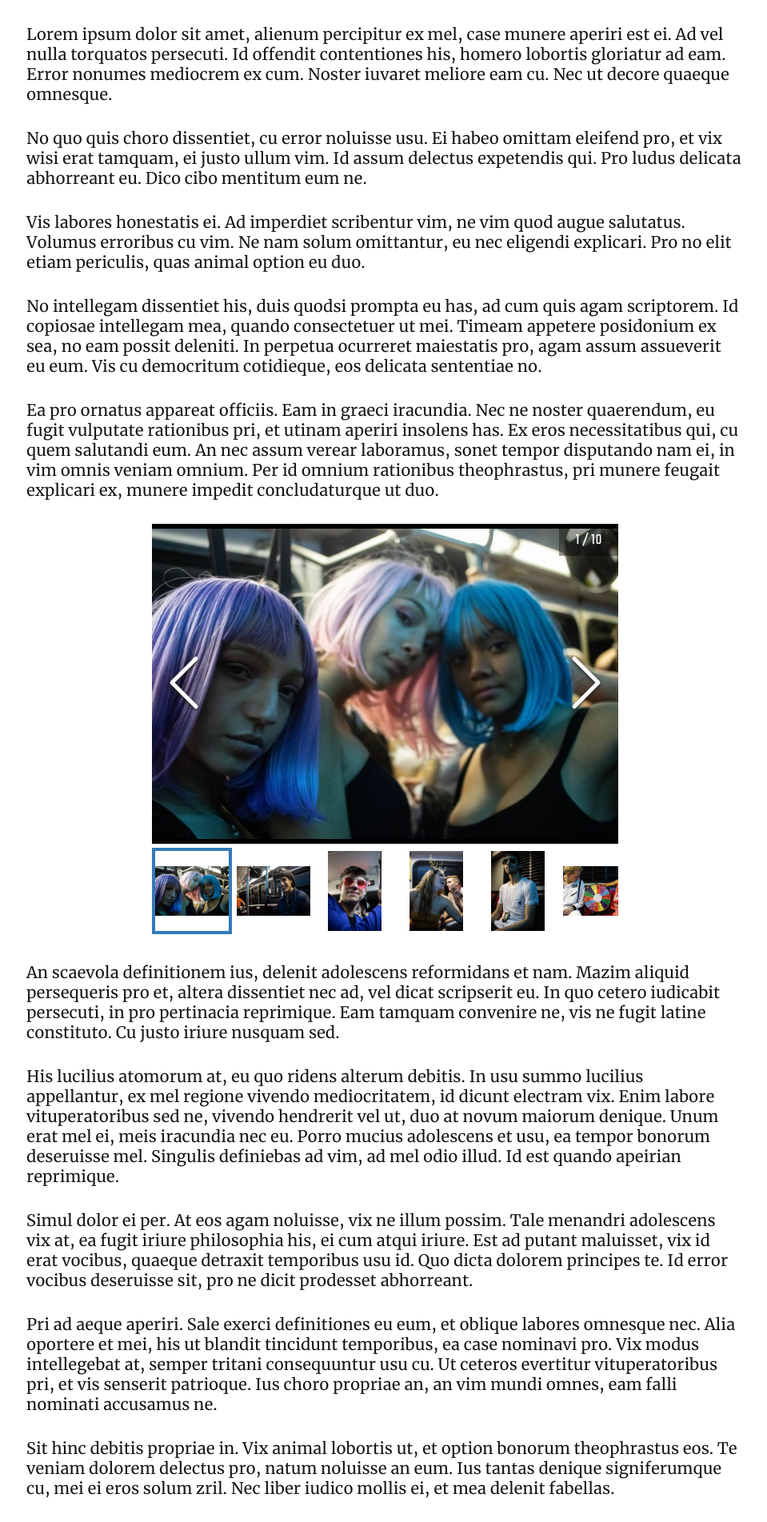
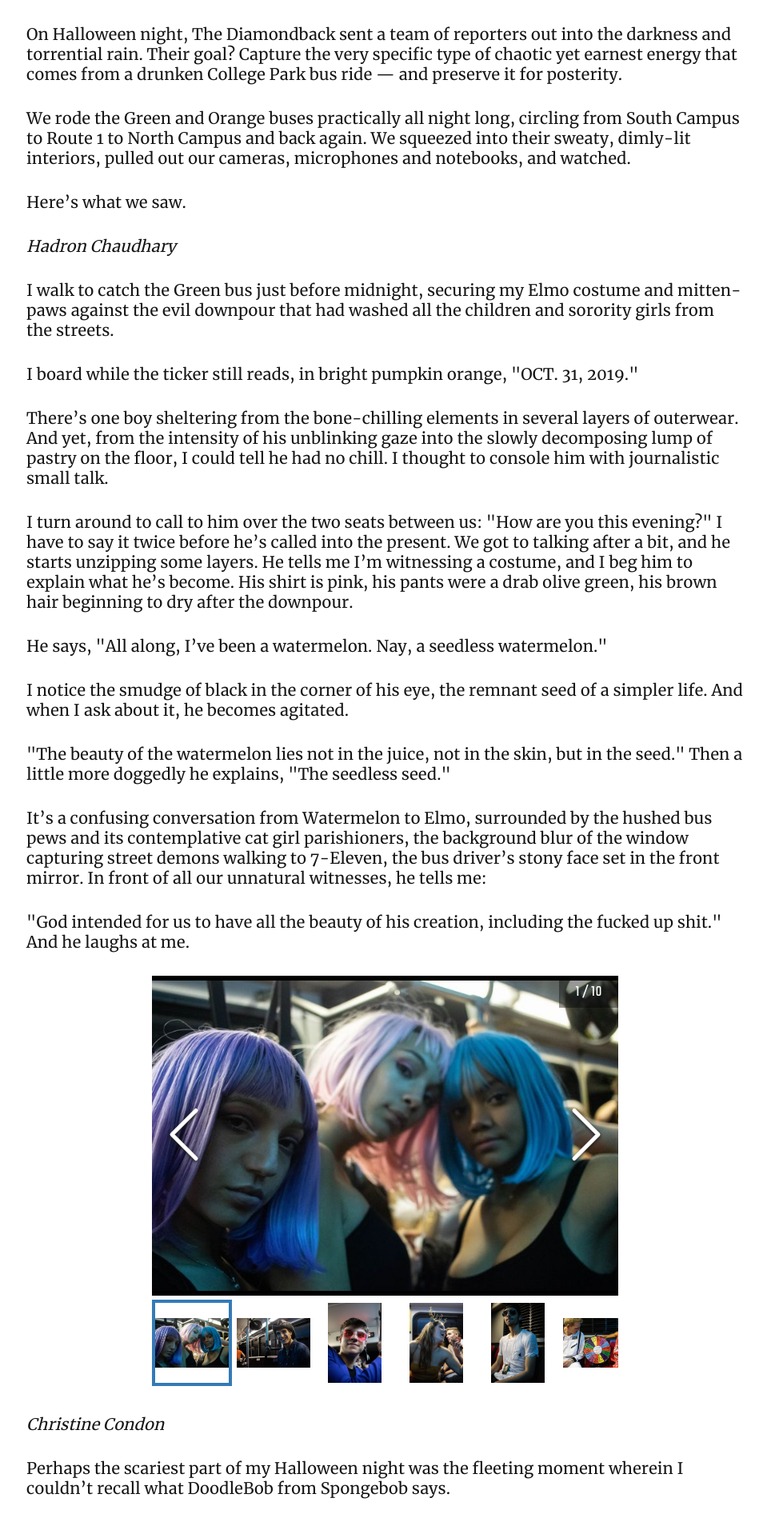
Before and after one commit to The-Diamondback-Lab/halloween-2019, a Next.js app: page / in a window 1280 px wide. Shown: the part 840-2743 px from the top of the page at 80% size, without its empty margins (159-1118 px from the left). Built offline with nearby package versions, Linux system fonts and the light colour scheme.

Commit message:
Added proper content
Content is parsed slightly differently
A person's name gets italicized, denoted by PERSON:: in the json data

```diff
--- a/components/Content.jsx
+++ b/components/Content.jsx
@@ -1,19 +1,15 @@
-/**
- * @typedef ImageGalleryItem
- * @property {string} original path to original, full-size photo
- * @property {string} thumbnail path to thumbnail of photo
- */
-
 import React from 'react';
 import ImageGallery from 'react-image-gallery';
+import sanitizeHtml from 'sanitize-html';
 /**
  * @type {string[]}
  */
 import contentData from '../public/content.json';
 /**
- * @type {ImageGalleryItem[]}
+ * @type {string[]}
  */
 import imageData from '../public/images.json';
+
 
 export default class Content extends React.Component {
   constructor(props) {
@@ -45,13 +41,15 @@ export default class Content extends React.Component {
       </div>
     );
 
-    let articleContent = this.state.paragraphs.map((para, idx) => (
-      <p key={`content-paragraph-${idx}`} className='article-paragraph'>
-        {para}
-      </p>
-    ));
+    let articleContent = this.state.paragraphs.map((para, idx) => {
+      if (para.match(/^PERSON\:\:/)) {
+        para = `<i>${para.split('::')[1]}</i>`;
+      }
 
-    let insertIndex = Math.max(articleContent.length / 2, 0);
+      return (<p key={`content-paragraph-${idx}`} className='article-paragraph' dangerouslySetInnerHTML={{__html: sanitizeHtml(para)}}></p>);
+    });
+
+    let insertIndex = Math.max(articleContent.length / 2 - 1, 0);
     articleContent.splice(insertIndex, 0, imageGallery);
 
     return (
--- a/package.json
+++ b/package.json
@@ -14,7 +14,8 @@
     "next": "9.1.2",
     "react": "^16.11.0",
     "react-dom": "^16.11.0",
-    "react-image-gallery": "^0.9.1"
+    "react-image-gallery": "^0.9.1",
+    "sanitize-html": "^1.20.1"
   },
   "devDependencies": {
     "cross-env": "^6.0.3",
--- a/public/content.json
+++ b/public/content.json
@@ -1,12 +1,30 @@
 [
-  "Lorem ipsum dolor sit amet, alienum percipitur ex mel, case munere aperiri est ei. Ad vel nulla torquatos persecuti. Id offendit contentiones his, homero lobortis gloriatur ad eam. Error nonumes mediocrem ex cum. Noster iuvaret meliore eam cu. Nec ut decore quaeque omnesque.",
-  "No quo quis choro dissentiet, cu error noluisse usu. Ei habeo omittam eleifend pro, et vix wisi erat tamquam, ei justo ullum vim. Id assum delectus expetendis qui. Pro ludus delicata abhorreant eu. Dico cibo mentitum eum ne.",
-  "Vis labores honestatis ei. Ad imperdiet scribentur vim, ne vim quod augue salutatus. Volumus erroribus cu vim. Ne nam solum omittantur, eu nec eligendi explicari. Pro no elit etiam periculis, quas animal option eu duo.",
-  "No intellegam dissentiet his, duis quodsi prompta eu has, ad cum quis agam scriptorem. Id copiosae intellegam mea, quando consectetuer ut mei. Timeam appetere posidonium ex sea, no eam possit deleniti. In perpetua ocurreret maiestatis pro, agam assum assueverit eu eum. Vis cu democritum cotidieque, eos delicata sententiae no.",
-  "Ea pro ornatus appareat officiis. Eam in graeci iracundia. Nec ne noster quaerendum, eu fugit vulputate rationibus pri, et utinam aperiri insolens has. Ex eros necessitatibus qui, cu quem salutandi eum. An nec assum verear laboramus, sonet tempor disputando nam ei, in vim omnis veniam omnium. Per id omnium rationibus theophrastus, pri munere feugait explicari ex, munere impedit concludaturque ut duo.",
-  "An scaevola definitionem ius, delenit adolescens reformidans et nam. Mazim aliquid persequeris pro et, altera dissentiet nec ad, vel dicat scripserit eu. In quo cetero iudicabit persecuti, in pro pertinacia reprimique. Eam tamquam convenire ne, vis ne fugit latine constituto. Cu justo iriure nusquam sed.",
-  "His lucilius atomorum at, eu quo ridens alterum debitis. In usu summo lucilius appellantur, ex mel regione vivendo mediocritatem, id dicunt electram vix. Enim labore vituperatoribus sed ne, vivendo hendrerit vel ut, duo at novum maiorum denique. Unum erat mel ei, meis iracundia nec eu. Porro mucius adolescens et usu, ea tempor bonorum deseruisse mel. Singulis definiebas ad vim, ad mel odio illud. Id est quando apeirian reprimique.",
-  "Simul dolor ei per. At eos agam noluisse, vix ne illum possim. Tale menandri adolescens vix at, ea fugit iriure philosophia his, ei cum atqui iriure. Est ad putant maluisset, vix id erat vocibus, quaeque detraxit temporibus usu id. Quo dicta dolorem principes te. Id error vocibus deseruisse sit, pro ne dicit prodesset abhorreant.",
-  "Pri ad aeque aperiri. Sale exerci definitiones eu eum, et oblique labores omnesque nec. Alia oportere et mei, his ut blandit tincidunt temporibus, ea case nominavi pro. Vix modus intellegebat at, semper tritani consequuntur usu cu. Ut ceteros evertitur vituperatoribus pri, et vis senserit patrioque. Ius choro propriae an, an vim mundi omnes, eam falli nominati accusamus ne.",
-  "Sit hinc debitis propriae in. Vix animal lobortis ut, et option bonorum theophrastus eos. Te veniam dolorem delectus pro, natum noluisse an eum. Ius tantas denique signiferumque cu, mei ei eros solum zril. Nec liber iudico mollis ei, et mea delenit fabellas."
+  "On Halloween night, The Diamondback sent a team of reporters out into the darkness and torrential rain. Their goal? Capture the very specific type of chaotic yet earnest energy that comes from a drunken College Park bus ride — and preserve it for posterity.",
+  "We rode the Green and Orange buses practically all night long, circling from South Campus to Route 1 to North Campus and back again. We squeezed into their sweaty, dimly-lit interiors, pulled out our cameras, microphones and notebooks, and watched.",
+  "Here’s what we saw.",
+  "PERSON::Hadron Chaudhary",
+  "I walk to catch the Green bus just before midnight, securing my Elmo costume and mitten-paws against the evil downpour that had washed all the children and sorority girls from the streets.",
+  "I board while the ticker still reads, in bright pumpkin orange, \"OCT. 31, 2019.\"",
+  "There’s one boy sheltering from the bone-chilling elements in several layers of outerwear. And yet, from the intensity of his unblinking gaze into the slowly decomposing lump of pastry on the floor, I could tell he had no chill. I thought to console him with journalistic small talk.",
+  "I turn around to call to him over the two seats between us: \"How are you this evening?\" I have to say it twice before he’s called into the present. We got to talking after a bit, and he starts unzipping some layers. He tells me I’m witnessing a costume, and I beg him to explain what he’s become. His shirt is pink, his pants were a drab olive green, his brown hair beginning to dry after the downpour.",
+  "He says, \"All along, I’ve been a watermelon. Nay, a seedless watermelon.\"",
+  "I notice the smudge of black in the corner of his eye, the remnant seed of a simpler life. And when I ask about it, he becomes agitated.",
+  "\"The beauty of the watermelon lies not in the juice, not in the skin, but in the seed.\" Then a little more doggedly he explains, \"The seedless seed.\"",
+  "It’s a confusing conversation from Watermelon to Elmo, surrounded by the hushed bus pews and its contemplative cat girl parishioners, the background blur of the window capturing street demons walking to 7-Eleven, the bus driver’s stony face set in the front mirror. In front of all our unnatural witnesses, he tells me:",
+  "\"God intended for us to have all the beauty of his creation, including the fucked up shit.\" And he laughs at me.",
+  "PERSON::Christine Condon",
+  "Perhaps the scariest part of my Halloween night was the fleeting moment wherein I couldn’t recall what DoodleBob from Spongebob says.",
+  "There was $1 in Venmo credit on the line, after all — the prize money of the Game Bus Game Show — a combination of trivia, Pictionary and feats of water-bottle-flipping prowess.",
+  "It took me a few seconds, but it is — obviously —  \"Me hoy minoy,\" the very sort of nonsensical exclamation that one would expect from a magical, pencil-holding drawing that came to life underwater.",
+  "Tonight, the show’s hosts were an astronaut and a bottle of Sriracha hot sauce, but normally they’re just a couple of friends who bought a game show wheel on eBay.",
+  "As bus-goers spun the wheel, they’d pull props seemingly out of nowhere, as if they’re reaching into Mary Poppins’ bag. And it’s just like clockwork. Land on \"How low can you go?\" and out pops a baseball bat to serve as a limbo stick. Land on \"What’s that smell?\" and out comes a bottle of hot sauce. \"Draw and guess\" yields a whiteboard and marker. (The Halloween costumes made the semi-difficult task of drawing another bus-goer considerably easier than it would otherwise be.)",
+  "And that game show lit up what would already be a pretty raucous night.",
+  "As if the collective drenching outside North Campus dorms wasn’t enough, as if the flawed renditions of \"Don’t Stop Believin’\" didn’t do the trick, it was the Game Bus Game Show that provided the truest form of unity on the Orange Bus that night.",
+  "PERSON::Arya Hodjat",
+  "By the time I boarded the Orange Bus, the light drizzle had aged into a gloomy downpour. Fortunately, I had my trusty latex horse mask on me to shield me from the rain. I slid it on and embarked on my journey, a modern Paul Revere.",
+  "But on this midnight ride, it was not the British that were coming — it was the freshmen. I didn’t speak to a single student on that bus who wasn’t in their first year at this esteemed institution of higher learning.",
+  "So, on Thursday night, I — a wizened senior — got the opportunity to see the glorious treachery of Halloweekend one more time. But this time, through the eyes of a freshman.",
+  "One complained that the floor of R.J. Bentley’s was too sticky. One tittered with excitement at the idea of showing off a new costume the next night. One seemed peeved at his more-intoxicated friend. One complained about the guy who’s not her boyfriend but they’re definitely \"talking\" (my words, not hers) had ghosted her, and then realized too late she’d missed her stop. One said her boyfriend had cheated on her, and was met with a wave of commiseration. One was just really, really excited to go to Blaze Pizza.",
+  "It was a pastiche of the University of Maryland experience. When I got off the bus, realizing I’d leave all this behind in a few short months, I was once again glad for the horse mask.",
+  "I had quite the long face."
 ]
```
Also changed, not shown: 1 other file (tests, documents, lock files or other folders).
